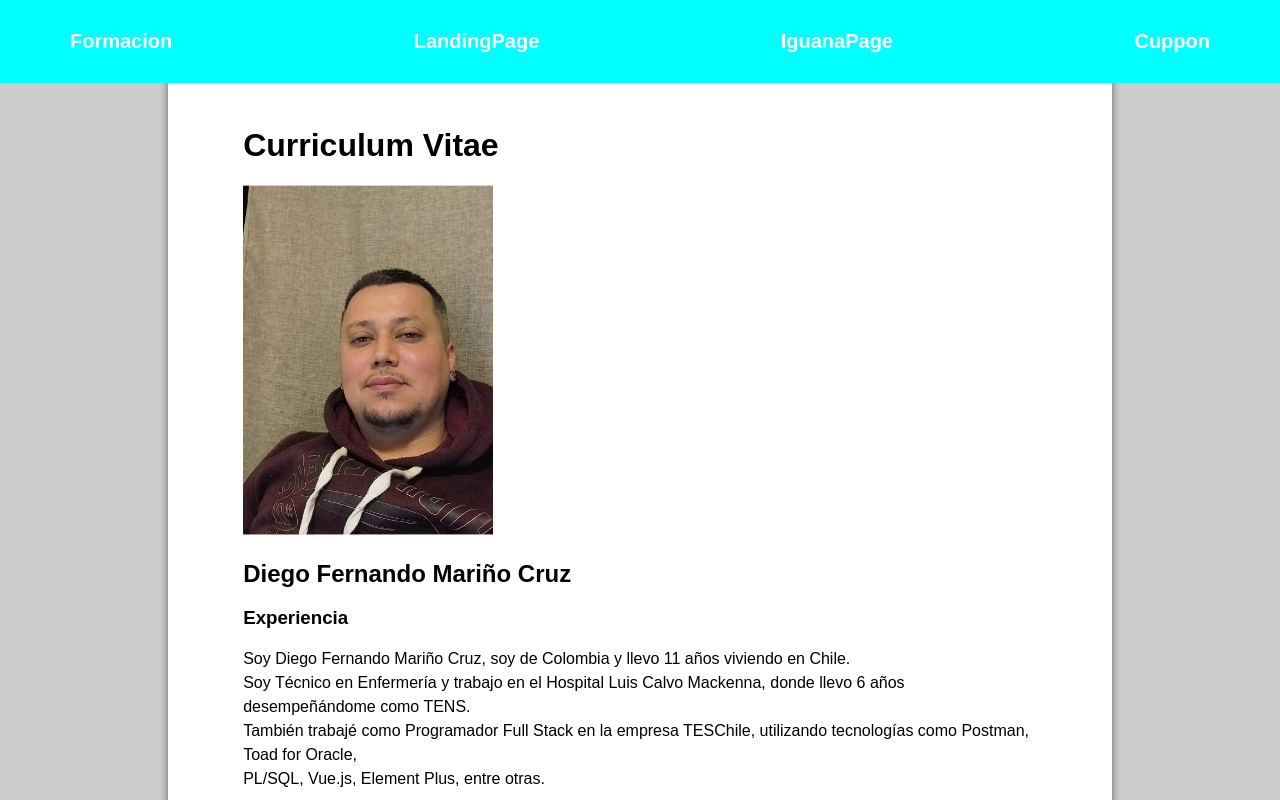
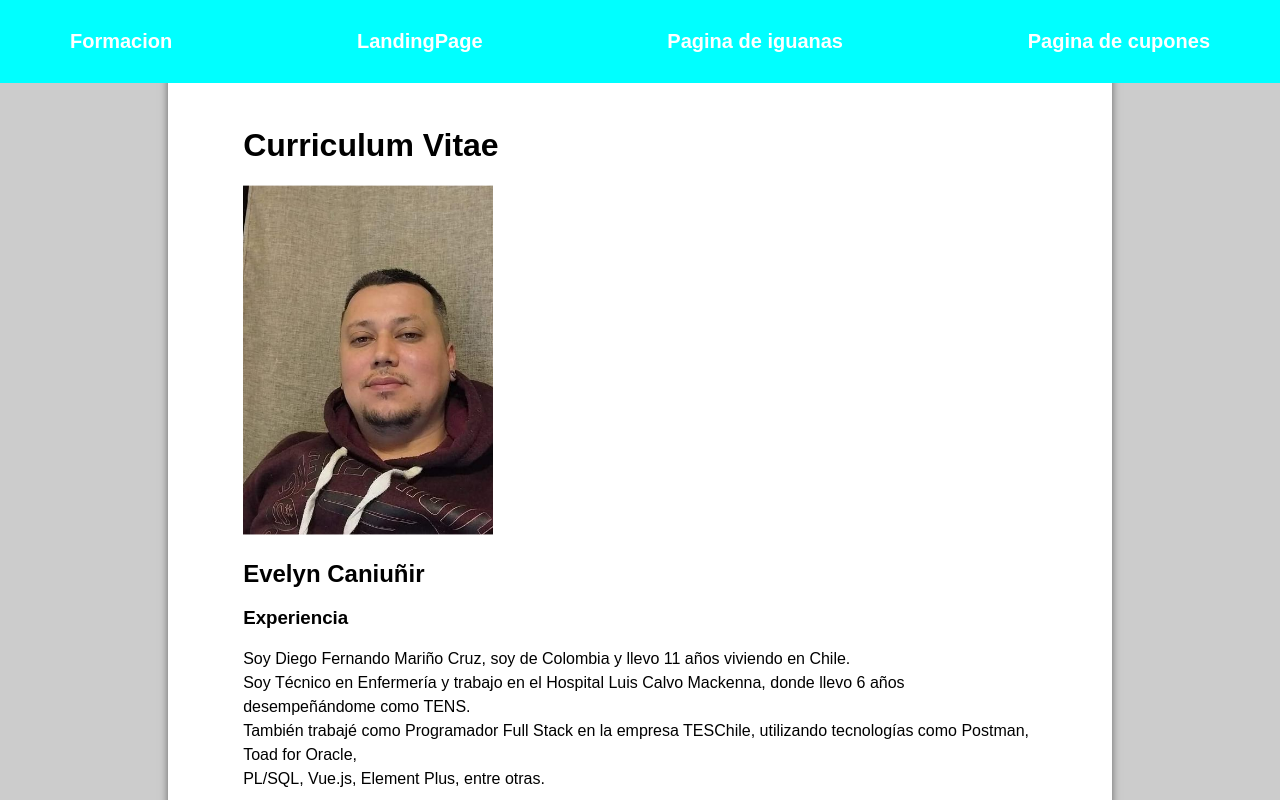
Before and after one commit to evelynk1/desafioFinal, a plain HTML site: page index.html in a window 1280 px wide. Shown: the top 800 px of the page. Drawn offline with nearby package versions, Linux system fonts and the light colour scheme.

Commit message:
cambio en el nav

```diff
--- a/index.html
+++ b/index.html
@@ -14,8 +14,8 @@
         <nav class="navegacion-principal contenedor">
             <a href="#formacion">Formacion</a>
             <a href="Landing page/index.html">LandingPage</a>
-            <a href="iguanaPage/index.html">IguanaPage</a>
-            <a href="desafio4/index.html">Cuppon</a>
+            <a href="iguanaPage/index.html">Pagina de iguanas</a>
+            <a href="desafio4/index.html">Pagina de cupones</a>
         </nav>
     </div>
 
@@ -24,7 +24,7 @@
 
             <h1>Curriculum Vitae</h1>
             <img style="width: 250px; height:350px; object-fit: cover;" src="assets/imagenes/mifoto.png" alt="mifoto">
-            <h2>Diego Fernando Mariño Cruz</h2>
+            <h2>Evelyn Caniuñir</h2>
 
             <section class="experiencia">
                 <h3>Experiencia</h3>
```
